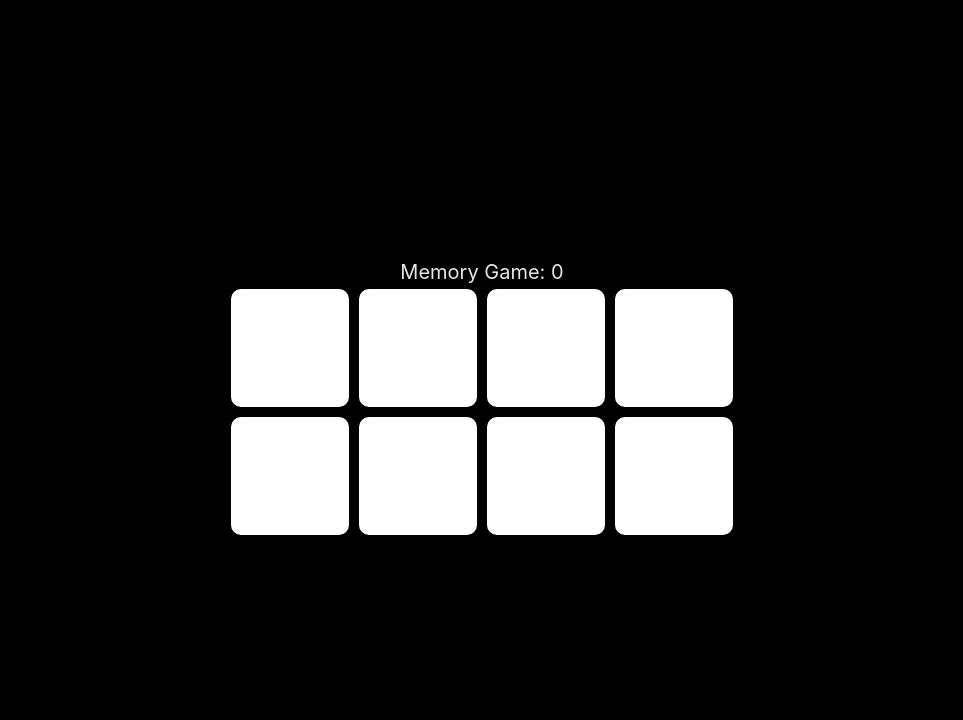
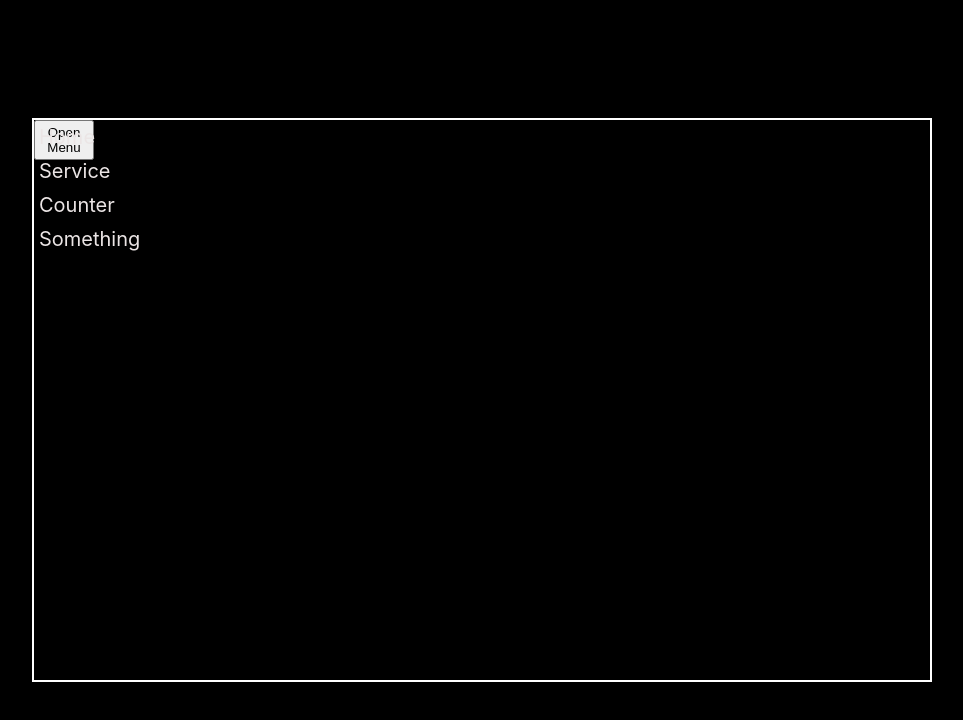
Before and after one commit to RumonHasan/ReactChallenges, a React (Create React App) app: page / in a window 1280 px wide. Shown: the top 720 px of the page, without its empty margins (158-1121 px from the left). Built offline with nearby package versions, Linux system fonts and the light colour scheme.

Commit message:
sideMenuAnimation

```diff
--- a/src/App.js
+++ b/src/App.js
@@ -7,6 +7,7 @@ import Example from './components/FramerMotion/VerticalScrollCard/VerticalScroll
 import Memory from './components/Advanced/MemoryBoard/Memory';
 import Game from './components/Advanced/RockPaperScissors/Game';
 import CoolSubmenu from './components/Intermediate/CoolSubmenu/CoolSubmenu';
+import Sidepopup from './components/Advanced/SidePopup/Sidepopup';
 
 const App = () => {
   // dummy graphql client to fetch data
@@ -16,7 +17,7 @@ const App = () => {
   });
   return (
     <>
-      <Memory />
+      <Sidepopup />
     </>
   );
 };
--- /dev/null
+++ b/src/components/Advanced/SidePopup/Sidepopup.jsx
@@ -0,0 +1,72 @@
+import React, { useEffect, useState } from 'react';
+
+const Sidepopup = () => {
+  const [showMenu, setShowMenu] = useState(false);
+  const sideWidthMax = 30;
+  const [sideWidth, setSideWidth] = useState(0);
+
+  // adding animation everytime there is a change
+  useEffect(() => {
+    if (showMenu) {
+      const animationTimeout = setInterval(() => {
+        if (sideWidth === sideWidthMax) {
+          return;
+        } else {
+          setSideWidth((prevWidth) => prevWidth + 2);
+        }
+      }, 10);
+      return () => clearInterval(animationTimeout);
+    } else {
+      const animationTimeout = setInterval(() => {
+        if (sideWidth === 0) {
+          return;
+        } else {
+          setSideWidth((prevWidth) => prevWidth - 2);
+        }
+      }, 10);
+      return () => clearInterval(animationTimeout);
+    }
+  }, [showMenu, sideWidth]);
+
+  const openMenu = () => {
+    setShowMenu(!showMenu);
+  };
+
+  const dummyMenu = ['Home', 'Service', 'Counter', 'Something'];
+  return (
+    <div
+      style={{
+        height: '70vh',
+        width: '70vw',
+        position: 'relative',
+        border: '2px solid white',
+        display: 'flex',
+      }}
+    >
+      <div
+        style={{
+          display: 'flex',
+          flexDirection: 'column',
+          width: `${sideWidth}%`,
+          height: '100%',
+          background: 'gray',
+          transition: '450ms',
+          position: 'relative',
+        }}
+      >
+        {dummyMenu.map((item) => (
+          <span style={{ padding: 5 }}>{item}</span>
+        ))}
+      </div>
+
+      <button
+        style={{ width: '60px', height: '40px' }}
+        onClick={() => openMenu()}
+      >
+        Open Menu
+      </button>
+    </div>
+  );
+};
+
+export default Sidepopup;
```
